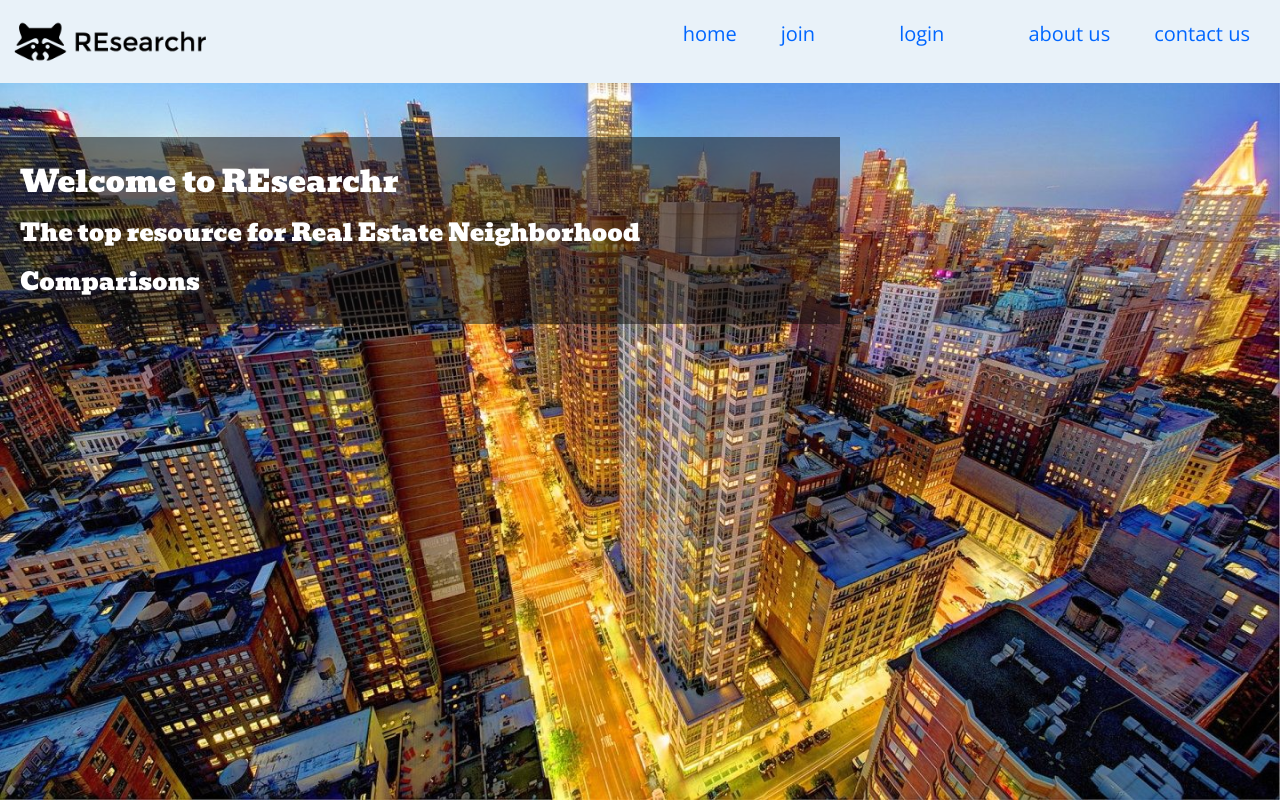
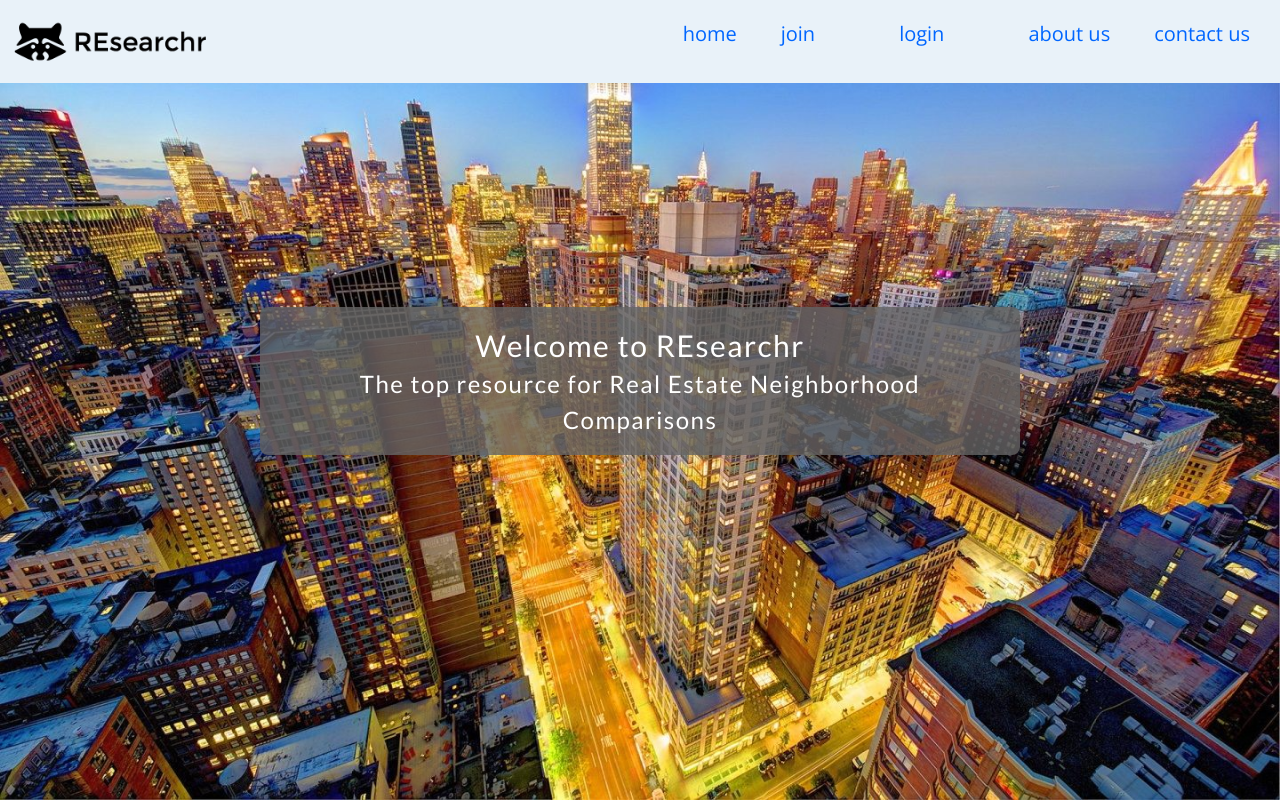
Before and after one commit to hashrocket-13/REsearchr, a Rails app: page / in a window 1280 px wide. Run offline with Rails 7, Linux system fonts and the light colour scheme; some libraries are stand-ins or nearby versions.

Commit message:
updated homepage

```diff
--- a/app/assets/stylesheets/application.css
+++ b/app/assets/stylesheets/application.css
@@ -35,10 +35,15 @@ body {
 .text {
   color: #fff;
   font-size: 30px;
-  background-color: rgba(10,10,10,0.5);
+  background-color: rgba(100,100,100,0.8);
   padding: 20px;
-  width: 800px;
-  font-family: 'Bevan', sans-serif;
+  width: 720px;
+  font-family: 'Lato', sans-serif;
+  text-align: center;
+  margin: 0 auto;
+  margin-top: 170px;
+  letter-spacing: 1.5px;
+  border-radius: 8px;
 
 }
 
--- a/app/views/layouts/application.html.erb
+++ b/app/views/layouts/application.html.erb
@@ -3,7 +3,7 @@
 <head>
   <title>Researchr</title>
   <link href='http://fonts.googleapis.com/css?family=Open+Sans:400,300,300italic,400italic,600,600italic,700,700italic' rel='stylesheet' type='text/css'>
-  <link href='http://fonts.googleapis.com/css?family=Bevan' rel='stylesheet' type='text/css'>
+  <link href='http://fonts.googleapis.com/css?family=Lato' rel='stylesheet' type='text/css'>
   <%= stylesheet_link_tag    "application", media: "all", "data-turbolinks-track" => true %>
   <%= javascript_include_tag "application", "data-turbolinks-track" => true %>
   <%= csrf_meta_tags %>
```
Also changed, not shown: spec/features/user_deletes_query.rb (+6 -2 lines).
